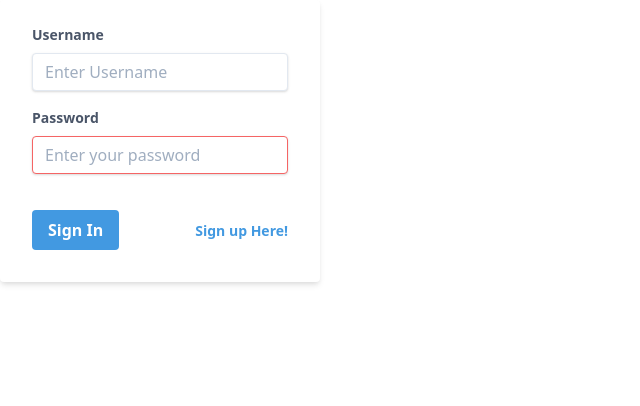
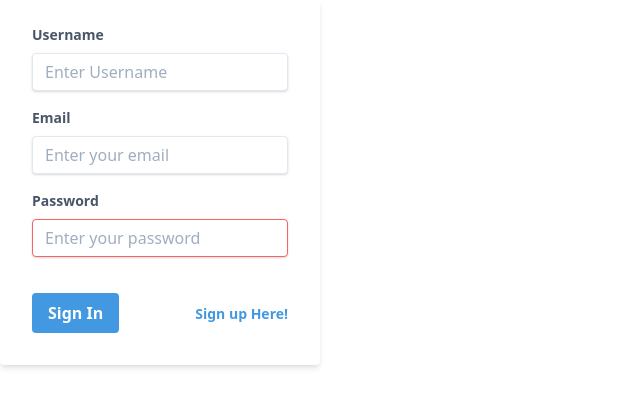
Before and after one commit to ttw4-mud/client, a React (Create React App) app: page / in a window 1280 px wide. Shown: the top 406 px of the page, without its empty margins (0-640 px from the left). Built offline with nearby package versions, Linux system fonts and the light colour scheme.

Commit message:
adds email and login endpoint

```diff
--- a/src/components/SignIn.js
+++ b/src/components/SignIn.js
@@ -67,6 +67,25 @@ const SignUp = () => (
                   <div>{errors.username}</div>
                 )}
               </div>
+              <div className="mb-4">
+                <label
+                  className="block text-gray-700 text-sm font-bold mb-2"
+                  htmlFor="email"
+                >
+                  Email
+                </label>
+                <input
+                  className="shadow appearance-none border rounded w-full py-2 px-3 text-gray-700 leading-tight focus:outline-none focus:shadow-outline"
+                  name="email"
+                  id="email"
+                  type="text"
+                  placeholder="Enter your email"
+                  value={values.email}
+                  onChange={handleChange}
+                  onBlur={handleBlur}
+                />
+                {errors.email && touched.email && <div>{errors.email}</div>}
+              </div>
               <div className="mb-6">
                 <label
                   className="block text-gray-700 text-sm font-bold mb-2"
@@ -112,23 +131,27 @@ const SignUp = () => (
   </div>
 );
 const FormikLogin = withFormik({
-  mapPropsToValues({ user, password }) {
+  mapPropsToValues({ user, email, password }) {
     return {
       user: user || "",
+      email: email || "",
       password: password || "",
     };
   },
   handleSubmit(values, { props, resetForm }) {
     const params = {
       username: values.user,
+      email: values.email,
       password: values.password,
     };
     axios
-      .post("url", params)
+      .post(
+        "https://ttw4-mud-server--staging.herokuapp.com/api/accounts/login/",
+        params
+      )
       .then((response) => {
-        console.log(response.data);
-        // localStorage.setItem("token", response.data.token);
-        // localStorage.setItem("user", response.data.user.id);
+        localStorage.setItem("token", response.data.token);
+        localStorage.setItem("user", response.data.user.id);
         props.history.push("/game");
         resetForm();
       })
```
